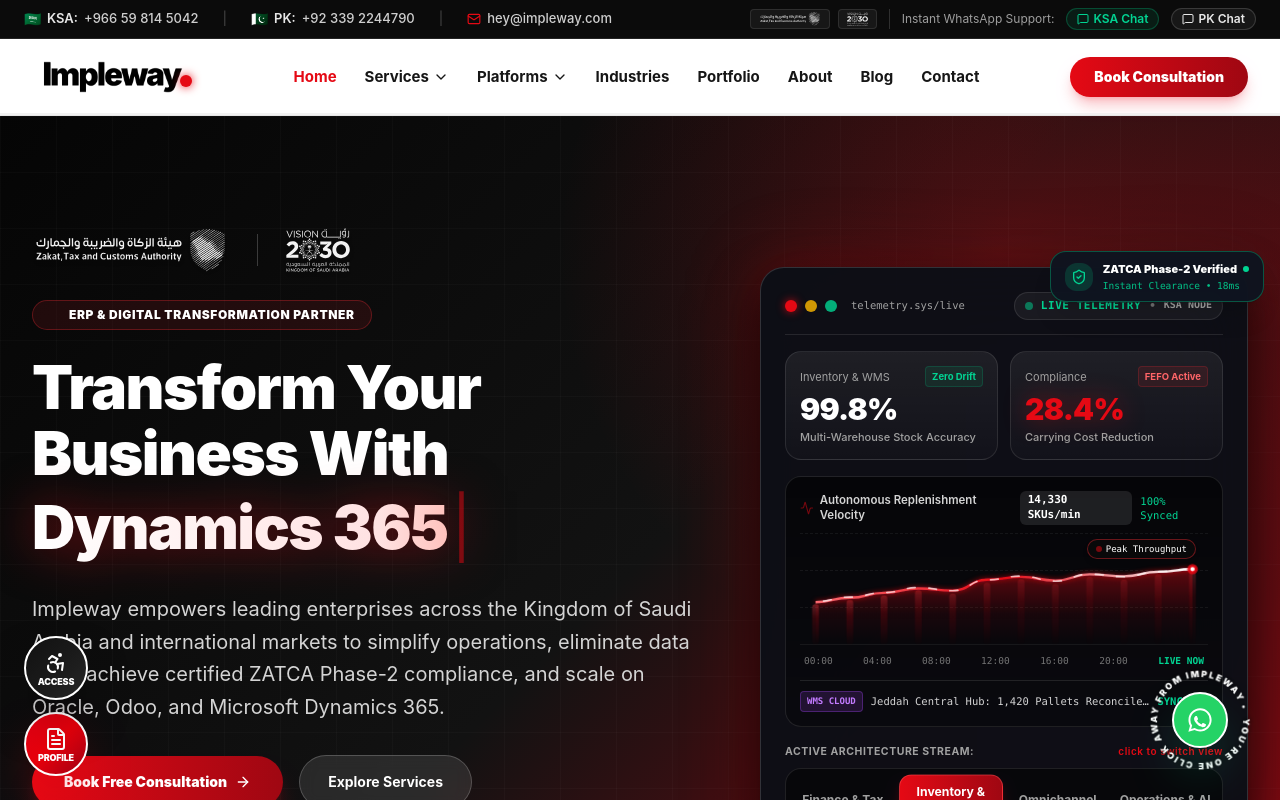
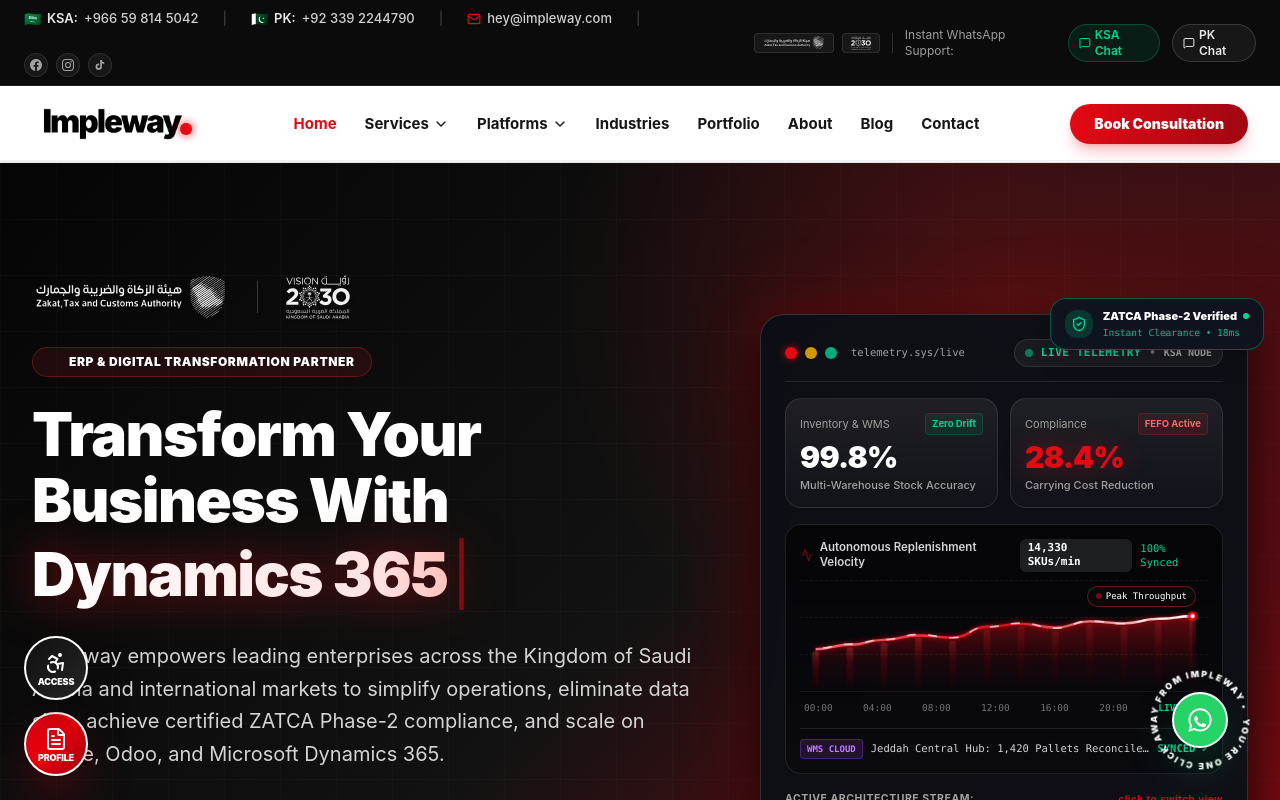
Before and after one commit to umairfida643-droid/Impleway-New-Site, a React (Vite) app: page / in a window 1280 px wide. Shown: the top 800 px of the page. Built offline with nearby package versions, Linux system fonts and the light colour scheme.

Commit message:
feat(header): add Facebook, Instagram, TikTok icons to topbar

```diff
--- a/src/components/layout/Header.jsx
+++ b/src/components/layout/Header.jsx
@@ -74,6 +74,47 @@
               <Mail className="w-3.5 h-3.5 text-[#E50914]" />
               <span className="text-white/80">hey@impleway.com</span>
             </a>
+
+            {/* Social Media Icons */}
+            <span className="hidden md:inline text-white/20">|</span>
+            <div className="hidden md:flex items-center gap-2">
+              {/* Facebook */}
+              <a
+                href="https://www.facebook.com/heyimpleway/"
+                target="_blank"
+                rel="noopener noreferrer"
+                title="Impleway on Facebook"
+                className="flex items-center justify-center w-6 h-6 rounded-full bg-white/5 border border-white/10 hover:bg-[#1877F2]/20 hover:border-[#1877F2]/40 transition-all group"
+              >
+                <svg className="w-3 h-3 text-white/60 group-hover:text-[#1877F2] transition-colors" fill="currentColor" viewBox="0 0 24 24">
+                  <path d="M24 12.073c0-6.627-5.373-12-12-12s-12 5.373-12 12c0 5.99 4.388 10.954 10.125 11.854v-8.385H7.078v-3.47h3.047V9.43c0-3.007 1.792-4.669 4.533-4.669 1.312 0 2.686.235 2.686.235v2.953H15.83c-1.491 0-1.956.925-1.956 1.874v2.25h3.328l-.532 3.47h-2.796v8.385C19.612 23.027 24 18.062 24 12.073z"/>
+                </svg>
+              </a>
+              {/* Instagram */}
+              <a
+                href="https://www.instagram.com/impleway"
+                target="_blank"
+                rel="noopener noreferrer"
+                title="Impleway on Instagram"
+                className="flex items-center justify-center w-6 h-6 rounded-full bg-white/5 border border-white/10 hover:bg-pink-500/20 hover:border-pink-500/40 transition-all group"
+              >
+                <svg className="w-3 h-3 text-white/60 group-hover:text-pink-400 transition-colors" fill="currentColor" viewBox="0 0 24 24">
+                  <path d="M12 2.163c3.204 0 3.584.012 4.85.07 3.252.148 4.771 1.691 4.919 4.919.058 1.265.069 1.645.069 4.849 0 3.205-.012 3.584-.069 4.849-.149 3.225-1.664 4.771-4.919 4.919-1.266.058-1.644.07-4.85.07-3.204 0-3.584-.012-4.849-.07-3.26-.149-4.771-1.699-4.919-4.92-.058-1.265-.07-1.644-.07-4.849 0-3.204.013-3.583.07-4.849.149-3.227 1.664-4.771 4.919-4.919 1.266-.057 1.645-.069 4.849-.069zM12 0C8.741 0 8.333.014 7.053.072 2.695.272.273 2.69.073 7.052.014 8.333 0 8.741 0 12c0 3.259.014 3.668.072 4.948.2 4.358 2.618 6.78 6.98 6.98C8.333 23.986 8.741 24 12 24c3.259 0 3.668-.014 4.948-.072 4.354-.2 6.782-2.618 6.979-6.98.059-1.28.073-1.689.073-4.948 0-3.259-.014-3.667-.072-4.947-.196-4.354-2.617-6.78-6.979-6.98C15.668.014 15.259 0 12 0zm0 5.838a6.162 6.162 0 100 12.324 6.162 6.162 0 000-12.324zM12 16a4 4 0 110-8 4 4 0 010 8zm6.406-11.845a1.44 1.44 0 100 2.881 1.44 1.44 0 000-2.881z"/>
+                </svg>
+              </a>
+              {/* TikTok */}
+              <a
+                href="https://www.tiktok.com/@impleway"
+                target="_blank"
+                rel="noopener noreferrer"
+                title="Impleway on TikTok"
+                className="flex items-center justify-center w-6 h-6 rounded-full bg-white/5 border border-white/10 hover:bg-white/15 hover:border-white/30 transition-all group"
+              >
+                <svg className="w-3 h-3 text-white/60 group-hover:text-white transition-colors" fill="currentColor" viewBox="0 0 24 24">
+                  <path d="M19.59 6.69a4.83 4.83 0 01-3.77-4.25V2h-3.45v13.67a2.89 2.89 0 01-2.88 2.5 2.89 2.89 0 01-2.89-2.89 2.89 2.89 0 012.89-2.89c.28 0 .54.04.79.1V9.01a6.32 6.32 0 00-.79-.05 6.34 6.34 0 00-6.34 6.34 6.34 6.34 0 006.34 6.34 6.34 6.34 0 006.33-6.34V8.69a8.17 8.17 0 004.78 1.52V6.75a4.85 4.85 0 01-1.01-.06z"/>
+                </svg>
+              </a>
+            </div>
           </div>
 
           {/* Direct WhatsApp Quick Connects & Official Saudi Compliance Badges */}
```
